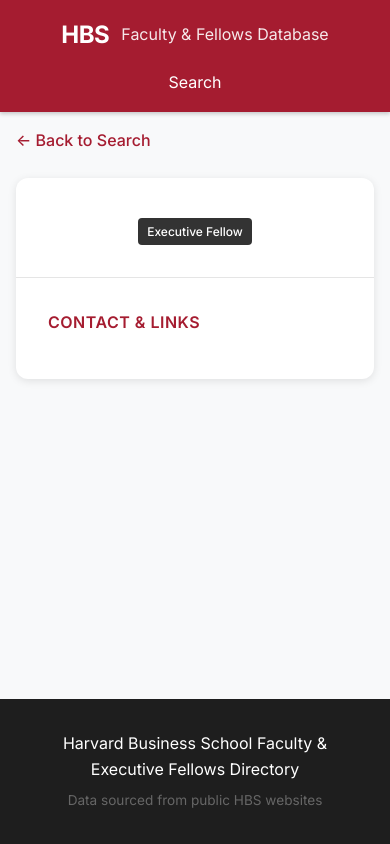
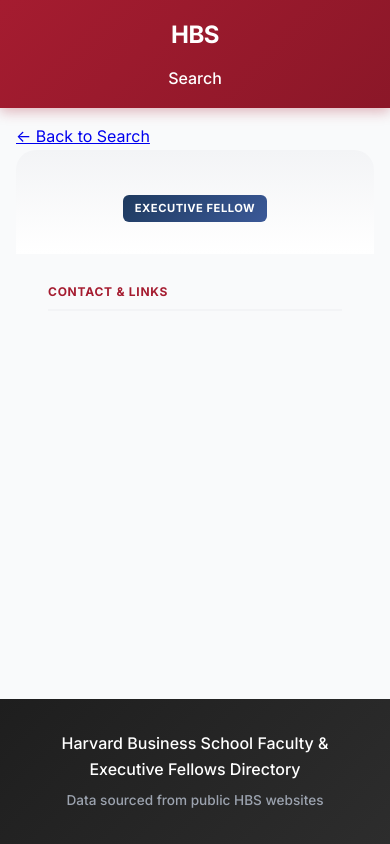
Before and after one commit to nbtcub11/hbs-database, a Flask app: template templates/profile.html in a window 390 px wide. Run offline with Flask 3, Linux system fonts and the light colour scheme; the template is opened without the code that fills it, so the values that code supplies are empty.

Commit message:
Add faculty bios and enhance UI/UX
- Add 2-sentence bios for all faculty members based on name, title, and unit
- Redesigned UI with modern styling:
  - Avatar initials for each person (crimson for faculty, blue for fellows)
  - Improved card design with better shadows and hover effects
  - Sticky header with gradient styling
  - Enhanced modal with avatar and better layout
  - Refined typography and spacing throughout
  - Better responsive design for mobile
  - Custom scrollbar styling
  - Backdrop blur on modal overlay

Co-Authored-By: Claude Opus 4.5 <noreply@anthropic.com>

```diff
--- a/static/script.js
+++ b/static/script.js
@@ -134,11 +134,22 @@ document.addEventListener('DOMContentLoaded', function() {
         });
     }
 
+    function getInitials(name) {
+        if (!name) return '?';
+        const parts = name.replace(/[^\w\s]/g, '').trim().split(/\s+/);
+        if (parts.length >= 2) {
+            return (parts[0][0] + parts[parts.length - 1][0]).toUpperCase();
+        }
+        return parts[0].substring(0, 2).toUpperCase();
+    }
+
     function createResultCard(person) {
         const badgeClass = person.type === 'faculty' ? 'badge-faculty' : 'badge-fellow';
         const badgeText = person.type === 'faculty' ? 'Faculty' : 'Executive Fellow';
+        const avatarClass = person.type === 'faculty' ? 'faculty' : 'fellow';
+        const initials = getInitials(person.name);
 
-        const tags = person.tag_names ? person.tag_names.split(',').slice(0, 5) : [];
+        const tags = person.tag_names ? person.tag_names.split(',').slice(0, 4) : [];
         const tagsHtml = tags.length > 0
             ? `<div class="card-tags">${tags.map(t => `<span class="tag">${escapeHtml(t)}</span>`).join('')}</div>`
             : '';
@@ -157,6 +168,7 @@ document.addEventListener('DOMContentLoaded', function() {
 
         return `
             <div class="result-card" data-id="${person.id}">
+                <div class="card-avatar ${avatarClass}">${initials}</div>
                 <div class="card-content">
                     <div class="card-name">${escapeHtml(person.name)}</div>
                     <div class="card-title">${escapeHtml(person.title || '')}</div>
@@ -188,6 +200,8 @@ document.addEventListener('DOMContentLoaded', function() {
     function renderProfileModal(person) {
         const badgeClass = person.type === 'faculty' ? 'badge-faculty' : 'badge-fellow';
         const badgeText = person.type === 'faculty' ? 'Faculty' : 'Executive Fellow';
+        const avatarClass = person.type === 'faculty' ? 'faculty' : 'fellow';
+        const initials = getInitials(person.name);
 
         const tags = person.tag_names ? person.tag_names.split(',') : [];
         const tagsHtml = tags.length > 0
@@ -219,11 +233,12 @@ document.addEventListener('DOMContentLoaded', function() {
             : '';
 
         const linkedinHtml = person.linkedin_url
-            ? `<p><strong>LinkedIn:</strong> <a href="${escapeHtml(person.linkedin_url)}" target="_blank">View on LinkedIn</a></p>`
+            ? `<p><strong>LinkedIn:</strong> <a href="${escapeHtml(person.linkedin_url)}" target="_blank">Search on LinkedIn</a></p>`
             : '';
 
         modalContent.innerHTML = `
             <div class="profile-header">
+                <div class="profile-avatar ${avatarClass}">${initials}</div>
                 <div class="profile-info">
                     <h1>${escapeHtml(person.name)}</h1>
                     <p class="profile-title">${escapeHtml(person.title || '')}</p>
--- a/static/style.css
+++ b/static/style.css
@@ -7,12 +7,20 @@
     --crimson-light: #C73E4C;
     --black: #1E1E1E;
     --dark-gray: #333333;
-    --gray: #666666;
-    --light-gray: #E5E5E5;
+    --gray: #6B7280;
+    --medium-gray: #9CA3AF;
+    --light-gray: #E5E7EB;
+    --lighter-gray: #F3F4F6;
     --white: #FFFFFF;
-    --background: #F8F9FA;
-    --card-shadow: 0 2px 8px rgba(0, 0, 0, 0.1);
+    --background: #F9FAFB;
+    --card-shadow: 0 1px 3px rgba(0, 0, 0, 0.1), 0 1px 2px rgba(0, 0, 0, 0.06);
+    --card-shadow-hover: 0 10px 25px rgba(0, 0, 0, 0.1), 0 6px 10px rgba(0, 0, 0, 0.08);
     --transition: 0.2s ease;
+    --transition-slow: 0.3s ease;
+
+    /* Avatar colors */
+    --avatar-faculty: linear-gradient(135deg, #A51C30, #C73E4C);
+    --avatar-fellow: linear-gradient(135deg, #1E3A5F, #3B5998);
 }
 
 /* Reset & Base */
@@ -23,21 +31,25 @@
 }
 
 body {
-    font-family: 'Inter', -apple-system, BlinkMacSystemFont, 'Segoe UI', sans-serif;
+    font-family: 'Inter', -apple-system, BlinkMacSystemFont, 'Segoe UI', Roboto, sans-serif;
     background-color: var(--background);
     color: var(--black);
     line-height: 1.6;
     min-height: 100vh;
     display: flex;
     flex-direction: column;
+    -webkit-font-smoothing: antialiased;
 }
 
 /* Header */
 .header {
-    background-color: var(--crimson);
+    background: linear-gradient(135deg, var(--crimson) 0%, var(--crimson-dark) 100%);
     color: var(--white);
     padding: 1rem 2rem;
-    box-shadow: 0 2px 4px rgba(0, 0, 0, 0.2);
+    box-shadow: 0 4px 12px rgba(165, 28, 48, 0.3);
+    position: sticky;
+    top: 0;
+    z-index: 100;
 }
 
 .header-content {
@@ -57,7 +69,7 @@ body {
 }
 
 .logo-hbs {
-    font-weight: 700;
+    font-weight: 800;
     font-size: 1.5rem;
     letter-spacing: -0.5px;
 }
@@ -66,18 +78,21 @@ body {
     font-weight: 400;
     font-size: 1rem;
     opacity: 0.9;
+    border-left: 1px solid rgba(255,255,255,0.3);
+    padding-left: 0.75rem;
 }
 
 .nav-link {
     color: var(--white);
     text-decoration: none;
     padding: 0.5rem 1rem;
-    border-radius: 4px;
+    border-radius: 6px;
     transition: background-color var(--transition);
+    font-weight: 500;
 }
 
 .nav-link:hover {
-    background-color: rgba(255, 255, 255, 0.1);
+    background-color: rgba(255, 255, 255, 0.15);
 }
 
 /* Main Content */
@@ -368,42 +451,50 @@ body {
 
 /* Badges */
 .badge {
-    display: inline-block;
-    padding: 0.25rem 0.6rem;
-    border-radius: 4px;
-    font-size: 0.75rem;
-    font-weight: 500;
+    display: inline-flex;
+    align-items: center;
+    padding: 0.3rem 0.75rem;
+    border-radius: 6px;
+    font-size: 0.7rem;
+    font-weight: 700;
+    text-transform: uppercase;
+    letter-spacing: 0.5px;
 }
 
 .badge-faculty {
-    background-color: var(--crimson);
+    background: linear-gradient(135deg, var(--crimson) 0%, var(--crimson-dark) 100%);
     color: var(--white);
 }
 
 .badge-fellow {
-    background-color: var(--dark-gray);
+    background: linear-gradient(135deg, #1E3A5F 0%, #3B5998 100%);
     color: var(--white);
 }
 
 .card-unit {
     font-size: 0.8rem;
     color: var(--gray);
+    font-weight: 500;
+    background: var(--lighter-gray);
+    padding: 0.25rem 0.6rem;
+    border-radius: 4px;
 }
 
 .card-tags {
     display: flex;
     flex-wrap: wrap;
-    gap: 0.35rem;
-    margin-top: 0.5rem;
+    gap: 0.4rem;
+    margin-top: 0.75rem;
 }
 
 .tag {
     display: inline-block;
-    padding: 0.2rem 0.5rem;
-    background-color: var(--light-gray);
-    border-radius: 4px;
+    padding: 0.25rem 0.6rem;
+    background-color: var(--lighter-gray);
+    border-radius: 6px;
     font-size: 0.75rem;
-    color: var(--dark-gray);
+    font-weight: 500;
+    color: var(--gray);
 }
 
 /* Modal */
@@ -427,91 +519,104 @@ body {
 
 .modal-content {
     background-color: var(--white);
-    border-radius: 12px;
+    border-radius: 20px;
     max-width: 700px;
     width: 100%;
     max-height: 90vh;
     overflow-y: auto;
     position: relative;
     animation: modalSlide 0.3s ease;
+    box-shadow: 0 25px 50px rgba(0, 0, 0, 0.25);
 }
 
 @keyframes modalSlide {
     from {
         opacity: 0;
-        transform: translateY(-20px);
+        transform: translateY(-30px) scale(0.95);
     }
     to {
         opacity: 1;
-        transform: translateY(0);
+        transform: translateY(0) scale(1);
     }
 }
 
 .modal-close {
     position: absolute;
-    top: 1rem;
-    right: 1rem;
-    background: none;
+    top: 1.25rem;
+    right: 1.25rem;
+    background: var(--lighter-gray);
     border: none;
-    font-size: 1.5rem;
+    font-size: 1.25rem;
     cursor: pointer;
     color: var(--gray);
-    padding: 0.5rem;
-    line-height: 1;
+    width: 36px;
+    height: 36px;
+    border-radius: 10px;
+    display: flex;
+    align-items: center;
+    justify-content: center;
     z-index: 10;
+    transition: all var(--transition);
 }
 
 .modal-close:hover {
+    background: var(--light-gray);
     color: var(--black);
 }
 
 #profile-content {
-    padding: 2rem;
+    padding: 0;
 }
 
-/* Profile Page */
-.profile-page {
-    max-width: 800px;
-    margin: 0 auto;
+/* Profile Styles in Modal */
+.profile-header {
+    display: flex;
+    gap: 1.5rem;
+    padding: 2rem;
+    background: linear-gradient(180deg, var(--lighter-gray) 0%, var(--white) 100%);
+    border-radius: 20px 20px 0 0;
 }
 
-.back-link {
-    display: inline-block;
-    color: var(--crimson);
-    text-decoration: none;
-    margin-bottom: 1.5rem;
-    font-weight: 500;
+.profile-avatar {
+    width: 80px;
+    height: 80px;
+    border-radius: 18px;
+    display: flex;
+    align-items: center;
+    justify-content: center;
+    font-weight: 700;
+    font-size: 1.5rem;
+    color: var(--white);
+    flex-shrink: 0;
+    text-transform: uppercase;
+    letter-spacing: 0.5px;
 }
 
-.back-link:hover {
-    text-decoration: underline;
+.profile-avatar.faculty {
+    background: var(--avatar-faculty);
 }
 
-.profile-card {
-    background-color: var(--white);
-    border-radius: 12px;
-    box-shadow: var(--card-shadow);
-    overflow: hidden;
+.profile-avatar.fellow {
+    background: var(--avatar-fellow);
 }
 
-.profile-header {
-    display: flex;
-    gap: 2rem;
-    padding: 2rem;
-    border-bottom: 1px solid var(--light-gray);
+.profile-info {
+    flex: 1;
 }
-
 
 .profile-info h1 {
     font-size: 1.75rem;
-    font-weight: 700;
+    font-weight: 800;
     margin-bottom: 0.25rem;
+    letter-spacing: -0.5px;
+    color: var(--black);
 }
 
 .profile-title {
     color: var(--gray);
     font-size: 1.1rem;
-    margin-bottom: 0.5rem;
+    margin-bottom: 0.75rem;
+    font-weight: 500;
 }
 
 .profile-unit,
@@ -519,15 +624,15 @@ body {
 .profile-mba {
     font-size: 0.95rem;
     color: var(--dark-gray);
-    margin-top: 0.25rem;
+    margin-top: 0.35rem;
 }
 
 .profile-body {
-    padding: 2rem;
+    padding: 1.75rem 2rem 2rem;
 }
 
 .profile-section {
-    margin-bottom: 2rem;
+    margin-bottom: 1.75rem;
 }
 
 .profile-section:last-child {
@@ -535,25 +640,50 @@ body {
 }
 
 .profile-section h2 {
-    font-size: 1rem;
-    font-weight: 600;
+    font-size: 0.75rem;
+    font-weight: 700;
     text-transform: uppercase;
-    letter-spacing: 0.5px;
+    letter-spacing: 0.75px;
     color: var(--crimson);
     margin-bottom: 0.75rem;
+    padding-bottom: 0.5rem;
+    border-bottom: 2px solid var(--lighter-gray);
 }
 
 .profile-bio {
     color: var(--dark-gray);
-    line-height: 1.7;
+    line-height: 1.75;
+    font-size: 1rem;
+}
+
+.contact-info {
+    display: flex;
+    flex-direction: column;
+    gap: 0.5rem;
 }
 
 .contact-info p {
-    margin-bottom: 0.5rem;
+    display: flex;
+    align-items: center;
+    gap: 0.5rem;
+}
+
+.contact-info strong {
+    color: var(--gray);
+    font-weight: 600;
+    min-width: 100px;
 }
 
 .contact-info a {
     color: var(--crimson);
+    text-decoration: none;
+    font-weight: 500;
+    transition: color var(--transition);
+}
+
+.contact-info a:hover {
+    color: var(--crimson-dark);
+    text-decoration: underline;
 }
 
 .profile-tags {
@@ -562,9 +692,14 @@ body {
     gap: 0.5rem;
 }
 
+.profile-tags .tag {
+    font-size: 0.8rem;
+    padding: 0.35rem 0.75rem;
+}
+
 /* Footer */
 .footer {
-    background-color: var(--black);
+    background: linear-gradient(135deg, var(--black) 0%, #2D2D2D 100%);
     color: var(--white);
     padding: 2rem;
     margin-top: auto;
@@ -576,13 +711,23 @@ body {
     text-align: center;
 }
 
+.footer-content p {
+    font-weight: 500;
+}
+
 .footer-note {
     font-size: 0.85rem;
-    color: var(--gray);
+    color: var(--medium-gray);
     margin-top: 0.5rem;
 }
 
 /* Responsive Design */
+@media (max-width: 1000px) {
+    .content-layout {
+        grid-template-columns: 260px 1fr;
+    }
+}
+
 @media (max-width: 900px) {
     .content-layout {
         grid-template-columns: 1fr;
@@ -607,33 +756,82 @@ body {
 @media (max-width: 600px) {
     .header-content {
         flex-direction: column;
-        gap: 1rem;
+        gap: 0.75rem;
+    }
+
+    .logo-text {
+        display: none;
     }
 
     .main {
         padding: 1rem;
     }
 
+    .search-hero {
+        padding: 1.5rem 1rem;
+    }
+
     .search-hero h1 {
         font-size: 1.5rem;
     }
 
+    .hero-subtitle {
+        font-size: 0.95rem;
+    }
+
     .result-card {
+        padding: 1.25rem;
+    }
+
+    .card-avatar {
+        width: 48px;
+        height: 48px;
+        font-size: 1rem;
+    }
+
+    .results-header {
         flex-direction: column;
-        align-items: center;
-        text-align: center;
+        gap: 1rem;
+        align-items: flex-start;
     }
 }
 
 /* No Results State */
 .no-results {
     text-align: center;
-    padding: 3rem;
+    padding: 4rem 2rem;
     color: var(--gray);
+    background: var(--white);
+    border-radius: 16px;
+    box-shadow: var(--card-shadow);
 }
 
 .no-results h3 {
     font-size: 1.25rem;
     margin-bottom: 0.5rem;
     color: var(--dark-gray);
+    font-weight: 700;
 }
+
+.no-results p {
+    color: var(--gray);
+}
+
+/* Scrollbar */
+::-webkit-scrollbar {
+    width: 8px;
+    height: 8px;
+}
+
+::-webkit-scrollbar-track {
+    background: var(--lighter-gray);
+}
+
+::-webkit-scrollbar-thumb {
+    background: var(--medium-gray);
+    border-radius: 4px;
+}
+
+::-webkit-scrollbar-thumb:hover {
+    background: var(--gray);
+}
```
Also changed, not shown: other parts of static/style.css (+127 -54 lines), data/faculty.json.
